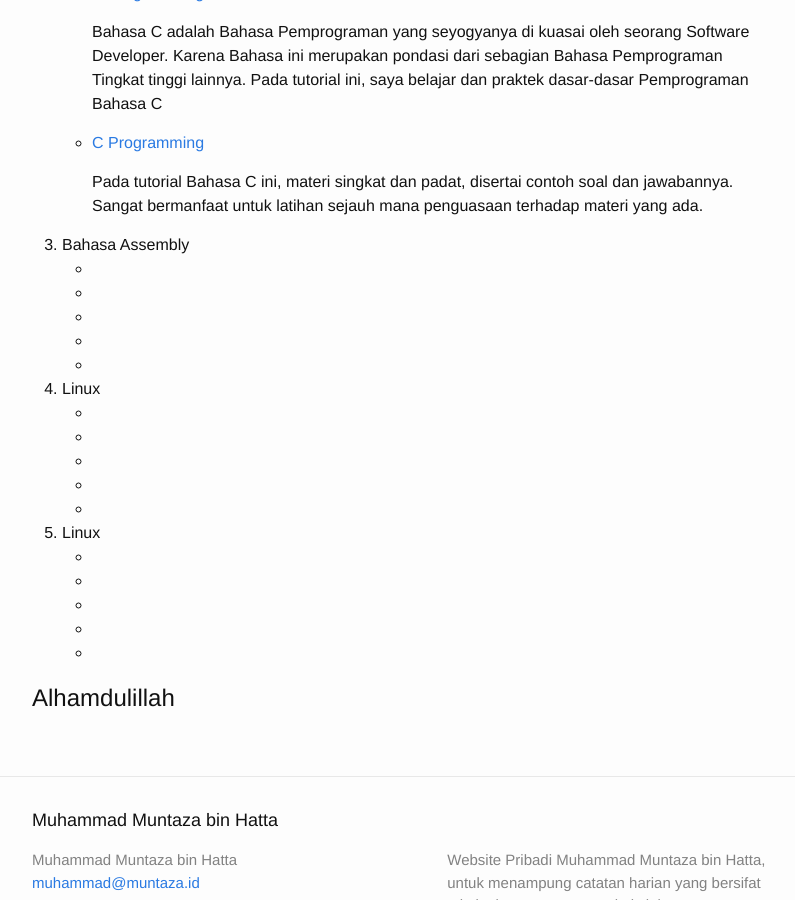
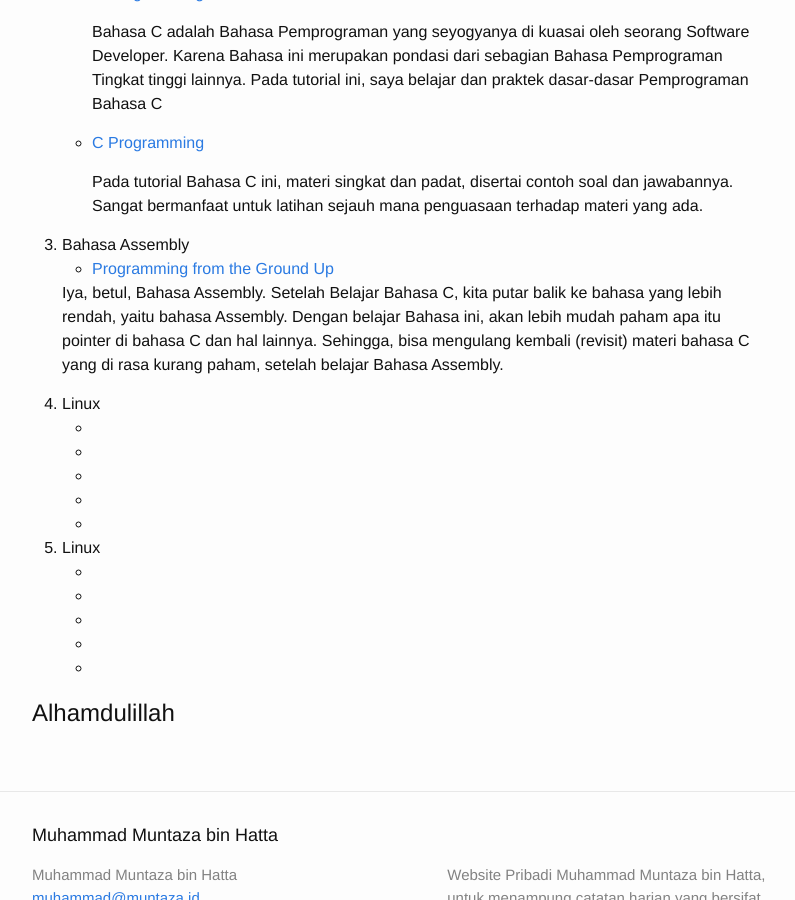
Before and after one commit to muntaza/muntaza.github.io, a Jekyll site: the page built from _posts/2018-12-30-belajar-mandiri-pemprograman.markdown, in a window 1280 px wide and 900 px high, scrolled down 1047 px. Shown: the whole window, without its empty margins (238-1033 px from the left). Built offline with Jekyll 4.4.1, drawn with Linux system fonts in a browser that asks for light colours.

Commit message:
tambah link

```diff
--- a/_posts/2018-12-30-belajar-mandiri-pemprograman.markdown
+++ b/_posts/2018-12-30-belajar-mandiri-pemprograman.markdown
@@ -58,11 +58,13 @@ menghasilkan Software Developer (Programmer) yang handal.
 	    Sangat bermanfaat untuk latihan sejauh mana penguasaan terhadap materi yang ada.
 
 3.  Bahasa Assembly
-    -	[]()
-    -	[]()
-    -	[]()
-    -	[]()
-    -	[]()
+    -	[Programming from the Ground Up](http://savannah.nongnu.org/projects/pgubook/)
+
+	Iya, betul, Bahasa Assembly. Setelah Belajar Bahasa C, kita putar balik ke bahasa yang
+	lebih rendah, yaitu bahasa Assembly. Dengan belajar Bahasa ini, akan lebih mudah
+	paham apa itu pointer di bahasa C dan hal lainnya. Sehingga, bisa mengulang
+	kembali (revisit) materi bahasa C yang di rasa kurang paham, setelah belajar
+	Bahasa Assembly.
 
 4.  Linux
     -	[]()
```
